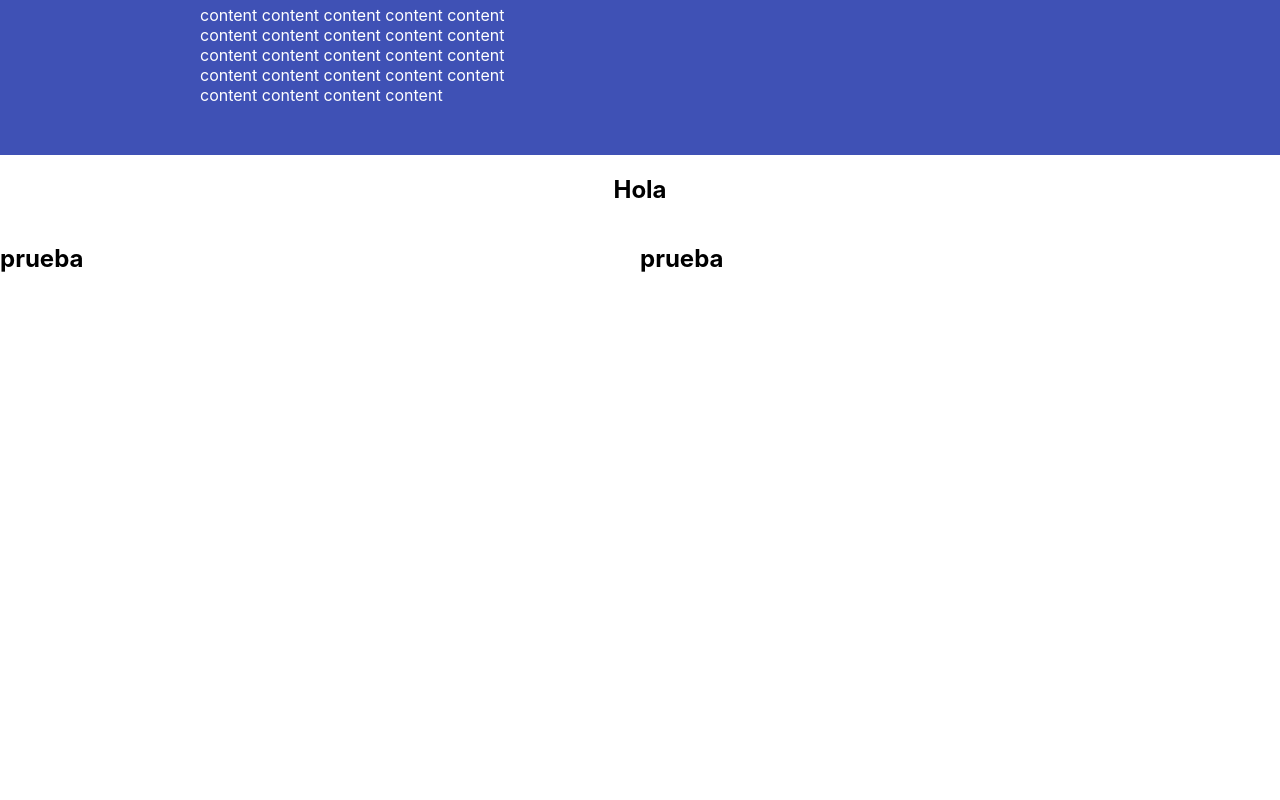
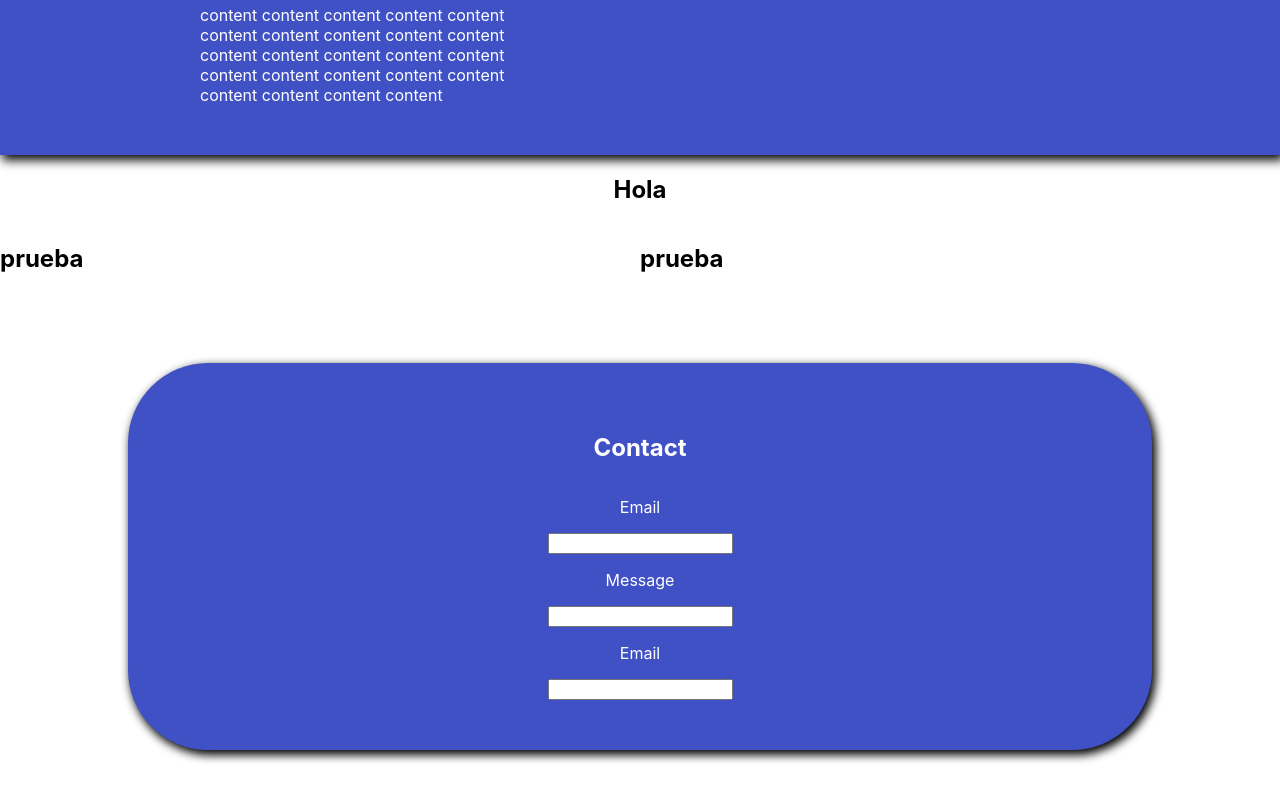
Before and after one commit to brayanCh/portfolio-react, a React (Create React App) app: page / in a window 1280 px wide. Shown: the part 1175-1975 px from the top of the page. Before the commit the page ends 1468 px from the top, so only its background shows below. Built offline with nearby package versions, Linux system fonts and the light colour scheme.

Commit message:
contacto

```diff
--- /dev/null
+++ b/src/pages/contact.js
@@ -0,0 +1,23 @@
+
+
+const Contact = () => {
+
+    return(
+        <form className="oval-module flexcenter shadow form-cont">
+            <h2> Contact </h2>
+
+            <p>Email</p>
+            <input type="text" />
+
+            <p>Message</p>
+            <input type="textarea" />
+
+            <p>Email</p>
+            <input type="text" />
+
+
+        </form>
+    );
+};
+
+export default Contact;
--- a/src/pages/content.js
+++ b/src/pages/content.js
@@ -2,7 +2,7 @@
 const Content = () => {
 
     return (
-        <div className="content-container">
+        <div className="content-container shadow">
             <div className="paragraph column-container">
                 <p> content content content content content content content content </p>
                 <p> content content content content content content content content
--- a/src/pages/home.js
+++ b/src/pages/home.js
@@ -2,6 +2,7 @@ import Intro from "./intro";
 import PageContainer from "../components/pageContainer";
 import Content from "./content";
 import AboutMe from "./about"
+import Contact from "./contact";
 
 const Home = () => {
 
@@ -10,6 +11,7 @@ const Home = () => {
             <Intro />
             <Content />
             <AboutMe />
+            <Contact />
         </PageContainer>
     );
 }
--- a/src/pages/intro.js
+++ b/src/pages/intro.js
@@ -3,7 +3,7 @@ import bLogo from "../media/BPurple.png"
 const Intro = () => {
 
     return (
-            <div className="starting-module column-container shadow">
+            <div className="oval-module column-container shadow">
 
                 <div className="intro-text" >
 
--- a/src/style.css
+++ b/src/style.css
@@ -4,7 +4,7 @@
     --navHt    : 70px;
     --widthPage: 1100px;
     --purple   : #303F9F;
-    --indigo   : #3F51B5;
+    --indigo   : #3F51c5;
     --lgPurple : #C5CAE9;
     --accent   : #7C4DFF;
     --text     : #212121;
@@ -59,10 +59,7 @@ body * {
 }
 
 
-
-/* intro */
-
-.starting-module{
+.oval-module{
     margin: 0 auto;
     width: var(--widthPage);
     max-width: 80%;
@@ -71,6 +68,9 @@ body * {
     margin-bottom: 50px;
     border-radius: 80px;
 }
+
+/* intro */
+
 
 .intro-text{
     margin: 0 auto;
@@ -98,6 +98,7 @@ body * {
     width: 370px;
 }
 
+
 /* content */
 
 .content-container{
@@ -119,8 +120,13 @@ body * {
     margin-top: 50px;
 }
 
+/* Contact */
 
-
+.form-cont{
+    flex-direction: column;
+    background-color: var(--indigo);
+    color: white;
+}
 
 /* nav */
 
@@ -136,7 +142,6 @@ body * {
     display: grid;
     align-items:center;
     grid-template-columns: 50% 50%;
-    border-bottom: 1px solid black;
     z-index: 4;
 }
 
```
